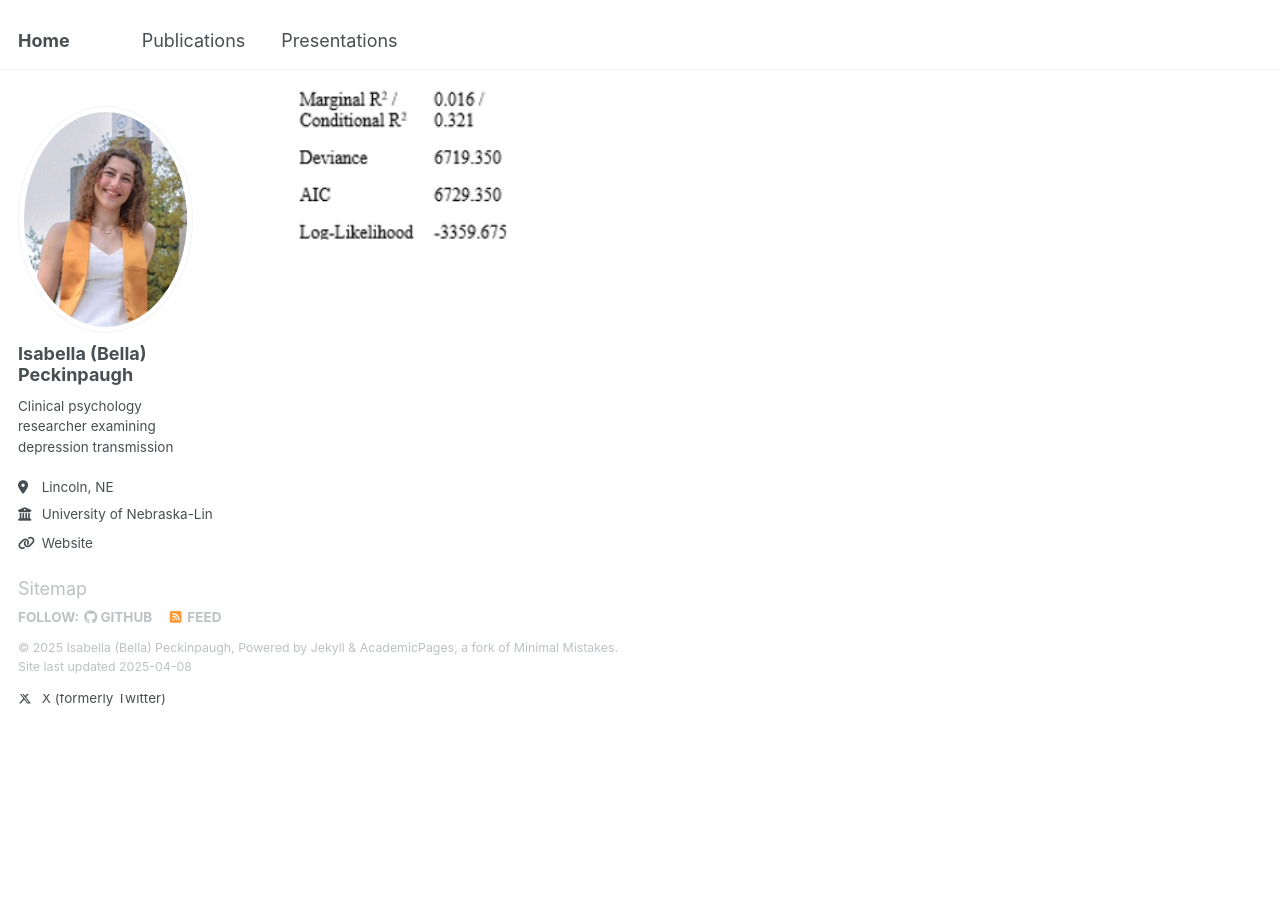
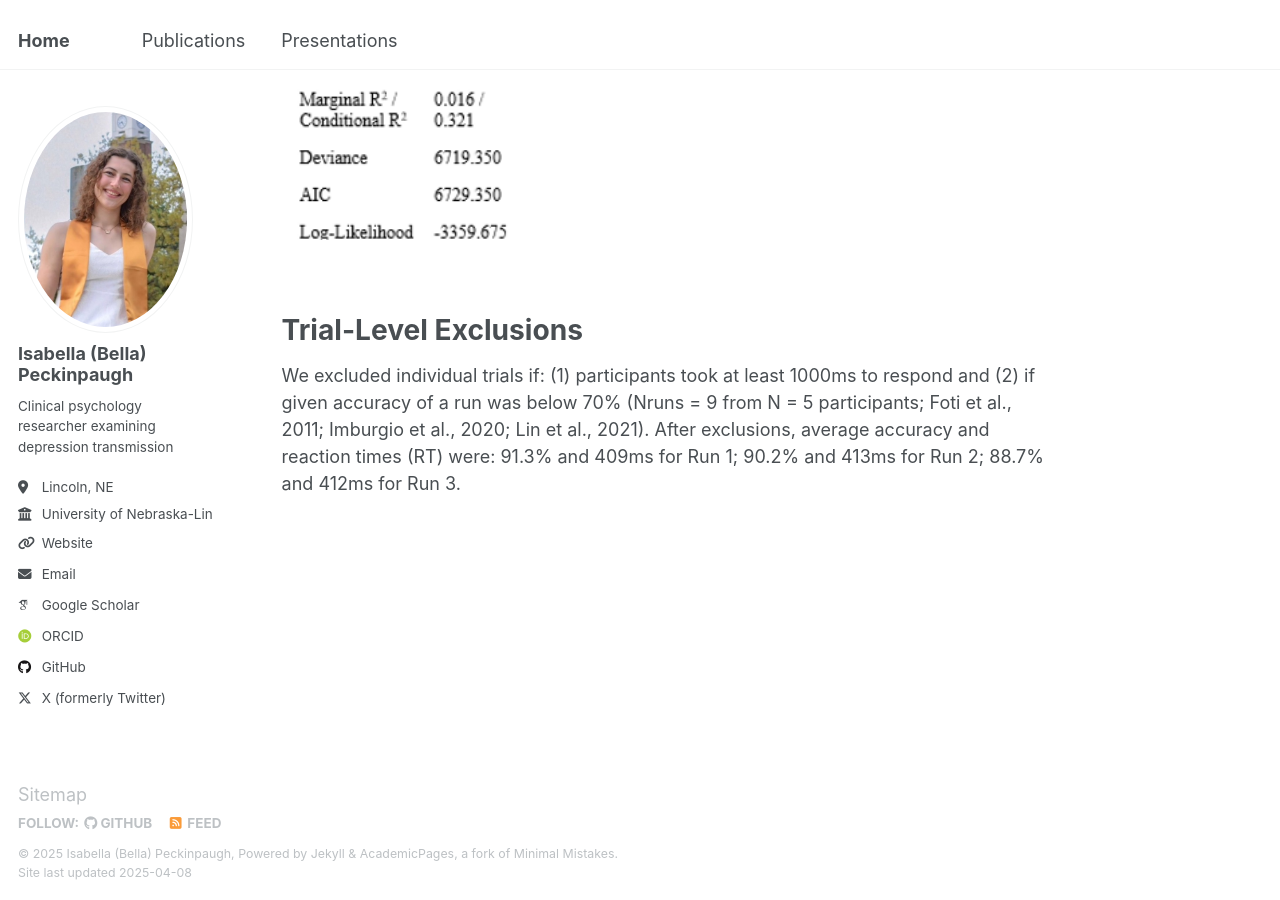
Before and after one commit to bellapeckinpaugh/bellapeckinpaugh.github.io, a Jekyll site: the page built from _pages/Motivation_Symposium_25.md, in a window 1280 px wide and 900 px high, scrolled down 3250 px. Built offline with Jekyll 4.4.1, drawn with Linux system fonts in a browser that asks for light colours; some web fonts are replaced.

Commit message:
Update Motivation_Symposium_25.md

```diff
--- a/_pages/Motivation_Symposium_25.md
+++ b/_pages/Motivation_Symposium_25.md
@@ -24,3 +24,7 @@ for the preregistration.
  <img src= '/images/MotivModel2.png' width="100%">
 
  <br>
+
+# Trial-Level Exclusions
+
+We excluded individual trials if: (1) participants took at least 1000ms to respond and (2) if given accuracy of a run was below 70% (Nruns = 9 from N = 5 participants; Foti et al., 2011; Imburgio et al., 2020; Lin et al., 2021). After exclusions, average accuracy and reaction times (RT) were: 91.3% and 409ms for Run 1; 90.2% and 413ms for Run 2; 88.7% and 412ms for Run 3.
```
